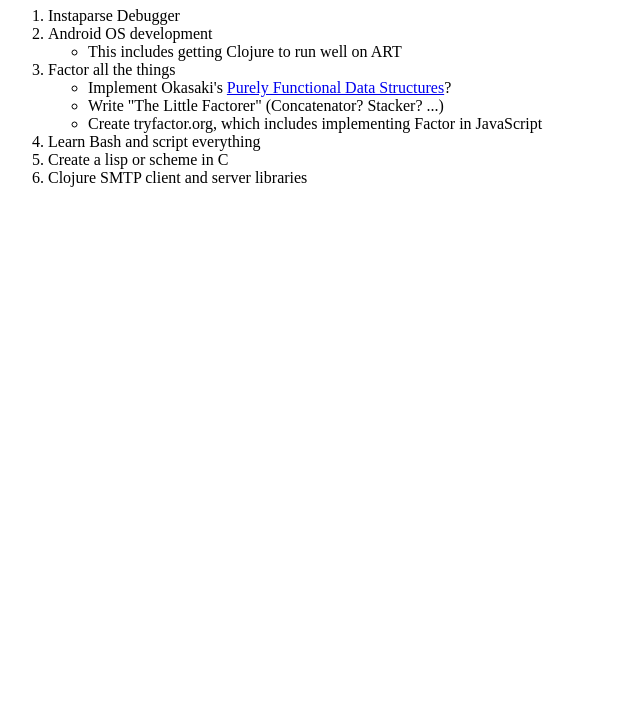
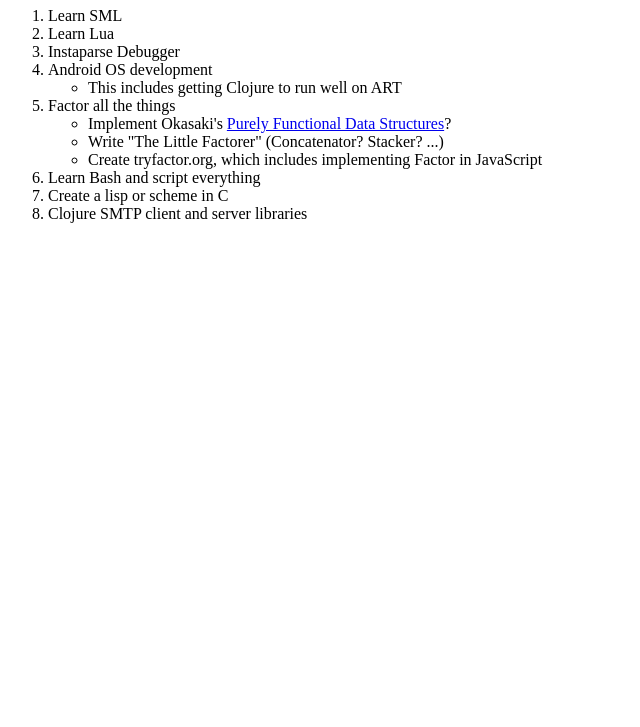
Before and after one commit to rooftophammock/rooftophammock.github.io, a plain HTML site: page jeremy/index.html in a window 1280 px wide. Shown: the part 73-800 px from the top of the page, without its empty margins (0-640 px from the left). Drawn offline with Linux system fonts and the light colour scheme.

Commit message:
Update index.html

```diff
--- a/jeremy/index.html
+++ b/jeremy/index.html
@@ -7,6 +7,8 @@
     <body>
         <h1>Jeremy's List</h1>
         <ol>
+            <li>Learn SML</li>
+            <li>Learn Lua</li>
             <li>Instaparse Debugger</li>
             <li>Android OS development
                 <ul>
```
